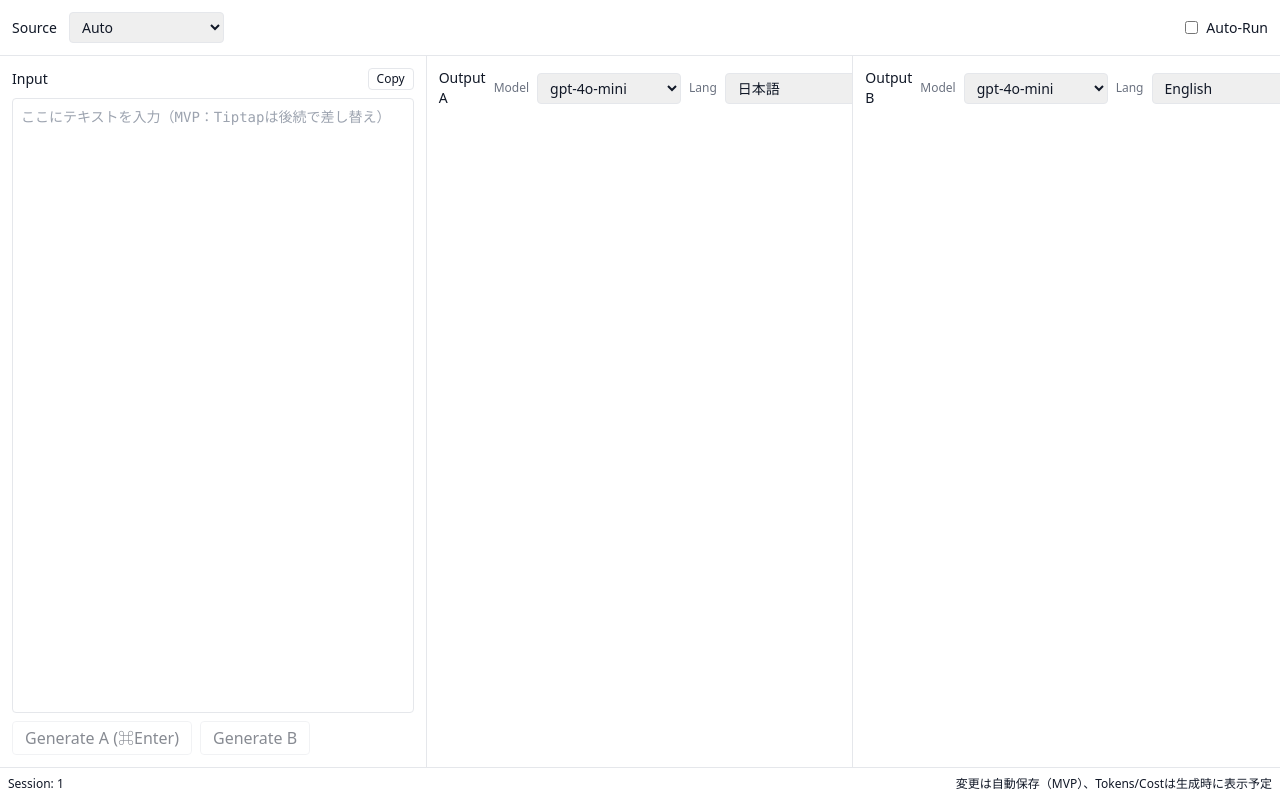
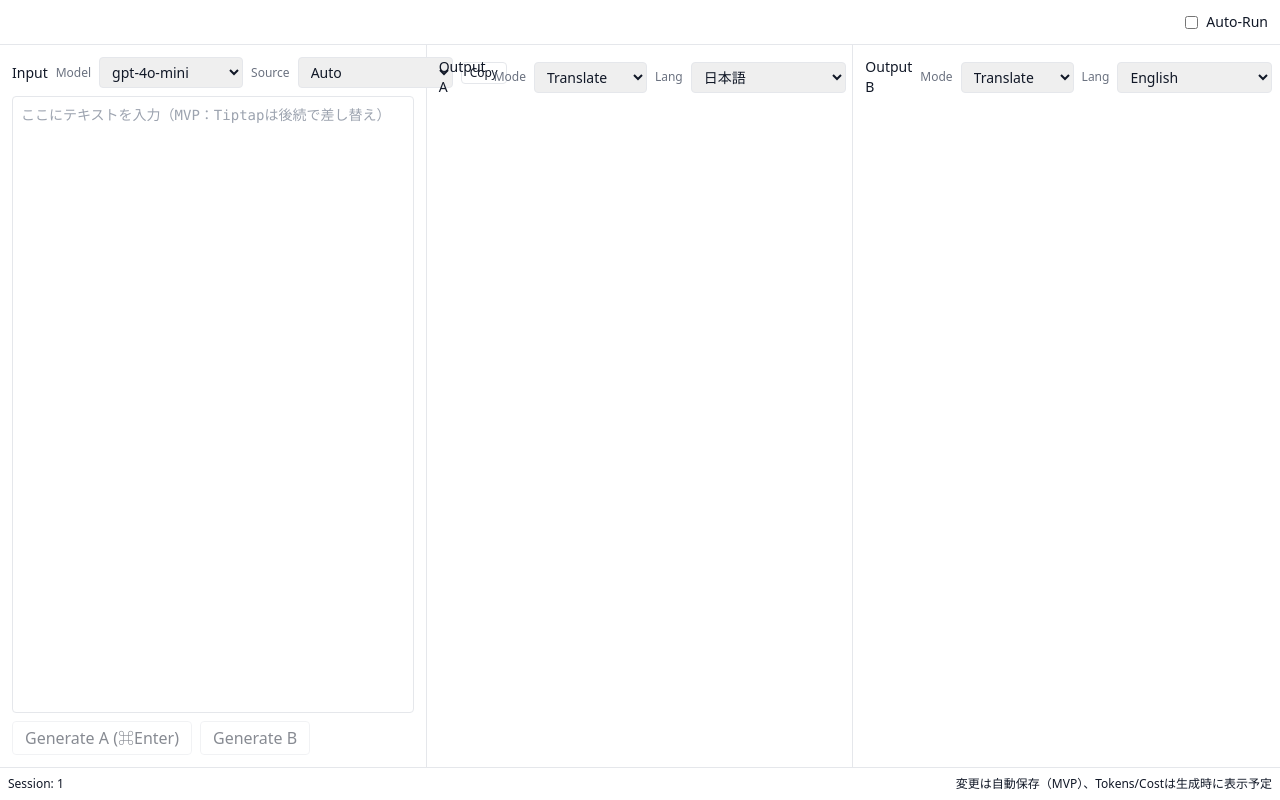
Before and after one commit to yusuke10151985/notes, a Next.js app: page /1 in a window 1280 px wide. Built offline with nearby package versions, Linux system fonts and the light colour scheme.

Commit message:
feat(ui): move Model and Source dropdowns next to Input title; remove Model from outputs; add per-pane Mode selector (default translate) next to Output titles

```diff
--- a/app/(session)/[id]/page.tsx
+++ b/app/(session)/[id]/page.tsx
@@ -9,9 +9,9 @@ export default function SessionPage(props: any) {
   const sessionId: string = props?.params?.id ?? '';
   // モデルは一箇所のみ
   const [model, setModel] = useState('gpt-4o-mini');
-  // デフォルトは翻訳
-  const [modeA] = useState<Mode>('translate');
-  const [modeB] = useState<Mode>('translate');
+  // デフォルトは翻訳（各ペインで変更可）
+  const [modeA, setModeA] = useState<Mode>('translate');
+  const [modeB, setModeB] = useState<Mode>('translate');
   const [sourceLang, setSourceLang] = useState('auto');
   const [targetLangA, setTargetLangA] = useState('ja');
   const [targetLangB, setTargetLangB] = useState('en');
@@ -149,15 +149,7 @@ export default function SessionPage(props: any) {
 
   return (
     <div className="flex flex-col h-dvh">
-      <header className="border-b p-3 gap-3 flex items-center justify-between">
-        <div className="flex items-center gap-2 text-sm">
-          <label className="mr-1">Source</label>
-          <select className="border px-2 py-1 rounded" value={sourceLang} onChange={e=>setSourceLang(e.target.value)}>
-            {LANGS.map(l => (
-              <option key={l.code} value={l.code}>{l.name}</option>
-            ))}
-          </select>
-        </div>
+      <header className="border-b p-3 gap-3 flex items-center justify-end">
         <label className="ml-2 flex items-center gap-2 text-sm"><input type="checkbox" checked={autoRun} onChange={e=>setAutoRun(e.target.checked)} /> Auto-Run</label>
       </header>
       {alertMsg && (
@@ -167,9 +159,21 @@ export default function SessionPage(props: any) {
       )}
       <main className="grid grid-cols-1 md:grid-cols-3 gap-0 flex-1 min-h-0">
         <section className="border-r p-3 flex flex-col min-h-0">
-          <div className="text-sm font-medium mb-2 flex items-center justify-between">
+          <div className="text-sm font-medium mb-2 flex items-center justify-between gap-2">
             <span>Input</span>
-            <div>
+            <div className="flex items-center gap-2">
+              <label className="text-xs text-gray-500">Model</label>
+              <select className="border px-2 py-1 rounded" value={model} onChange={e=>setModel(e.target.value)}>
+                <option value="gpt-4o-mini">gpt-4o-mini</option>
+                <option value="gpt-4o">gpt-4o</option>
+                <option value="gemini-2.0-flash">gemini-2.0-flash</option>
+              </select>
+              <label className="text-xs text-gray-500">Source</label>
+              <select className="border px-2 py-1 rounded" value={sourceLang} onChange={e=>setSourceLang(e.target.value)}>
+                {LANGS.map(l => (
+                  <option key={l.code} value={l.code}>{l.name}</option>
+                ))}
+              </select>
               <button
                 className="border rounded px-2 py-0.5 text-xs"
                 onClick={() => copyToClipboard(inputText, setCopiedInput)}
@@ -192,11 +196,12 @@ export default function SessionPage(props: any) {
           <div className="text-sm font-medium mb-2 flex items-center justify-between gap-2">
             <span>Output A</span>
             <div className="flex items-center gap-2">
-              <label className="text-xs text-gray-500">Model</label>
-              <select className="border px-2 py-1 rounded" value={model} onChange={e=>setModel(e.target.value)}>
-                <option value="gpt-4o-mini">gpt-4o-mini</option>
-                <option value="gpt-4o">gpt-4o</option>
-                <option value="gemini-2.0-flash">gemini-2.0-flash</option>
+              <label className="text-xs text-gray-500">Mode</label>
+              <select className="border px-2 py-1 rounded" value={modeA} onChange={e=>setModeA(e.target.value as Mode)}>
+                <option value="translate">Translate</option>
+                <option value="summarize">Summarize</option>
+                <option value="detect">Detect</option>
+                <option value="free">Free</option>
               </select>
               <label className="text-xs text-gray-500">Lang</label>
               <select className="border px-2 py-1 rounded" value={targetLangA} onChange={e=>setTargetLangA(e.target.value)}>
@@ -216,11 +221,12 @@ export default function SessionPage(props: any) {
           <div className="text-sm font-medium mb-2 flex items-center justify-between gap-2">
             <span>Output B</span>
             <div className="flex items-center gap-2">
-              <label className="text-xs text-gray-500">Model</label>
-              <select className="border px-2 py-1 rounded" value={model} onChange={e=>setModel(e.target.value)}>
-                <option value="gpt-4o-mini">gpt-4o-mini</option>
-                <option value="gpt-4o">gpt-4o</option>
-                <option value="gemini-2.0-flash">gemini-2.0-flash</option>
+              <label className="text-xs text-gray-500">Mode</label>
+              <select className="border px-2 py-1 rounded" value={modeB} onChange={e=>setModeB(e.target.value as Mode)}>
+                <option value="translate">Translate</option>
+                <option value="summarize">Summarize</option>
+                <option value="detect">Detect</option>
+                <option value="free">Free</option>
               </select>
               <label className="text-xs text-gray-500">Lang</label>
               <select className="border px-2 py-1 rounded" value={targetLangB} onChange={e=>setTargetLangB(e.target.value)}>
```
